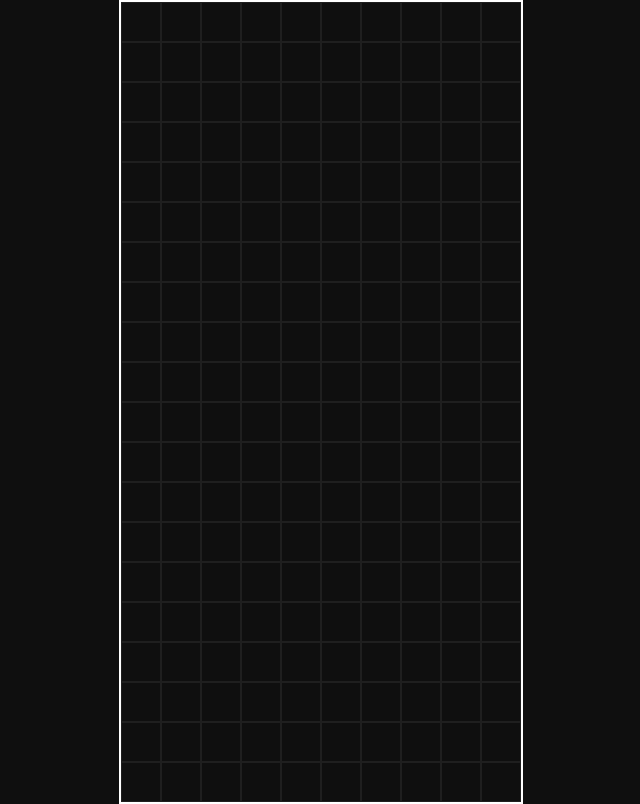
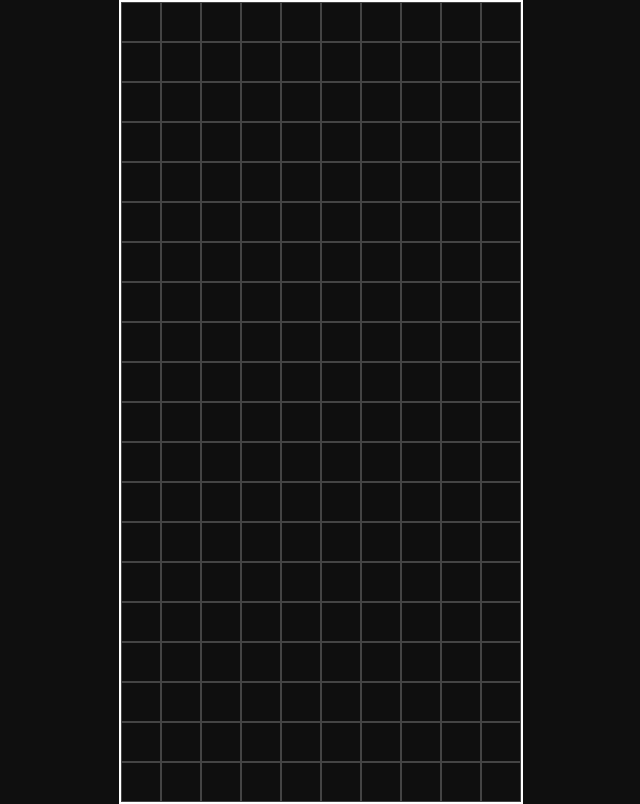
Before and after one commit to takekawa-kpc/tetris2, a React (Vite) app: page / in a window 1280 px wide. Shown: the whole page, without its empty margins (321-961 px from the left). Built offline with nearby package versions, Linux system fonts and the light colour scheme; the HTML template or start-up script is replaced by a standard one.

Commit message:
fix: improve board grid visibility

```diff
--- a/src/components/Board.tsx
+++ b/src/components/Board.tsx
@@ -6,7 +6,7 @@ const MIN_CELL_SIZE = 20
 const MAX_CELL_SIZE = 40
 
 const BOARD_COLOR = '#0f0f0f'
-const GRID_COLOR = '#1f1f1f'
+const GRID_COLOR = '#444444'
 
 interface BoardProps {
   cells: string[][]
```
